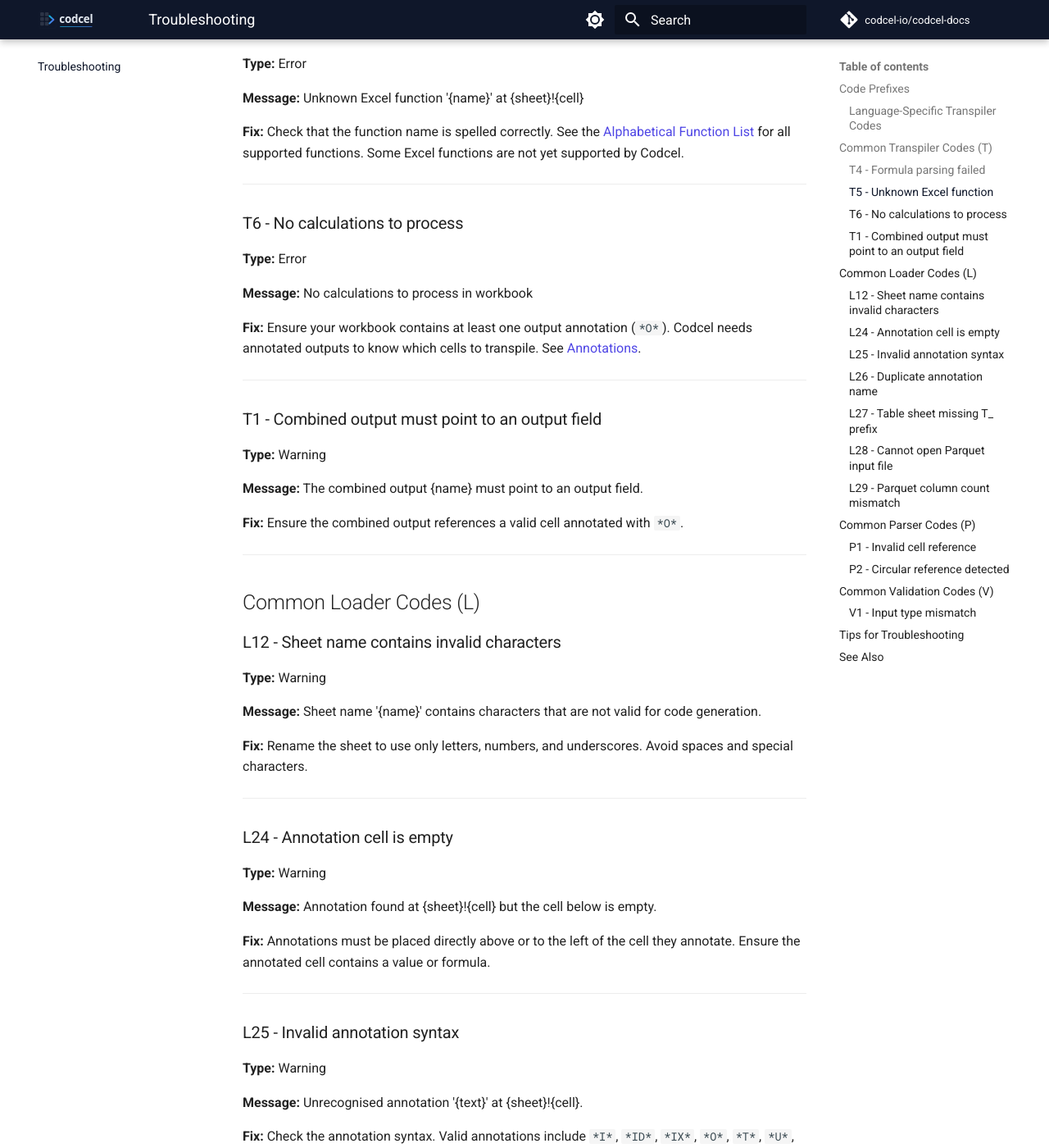
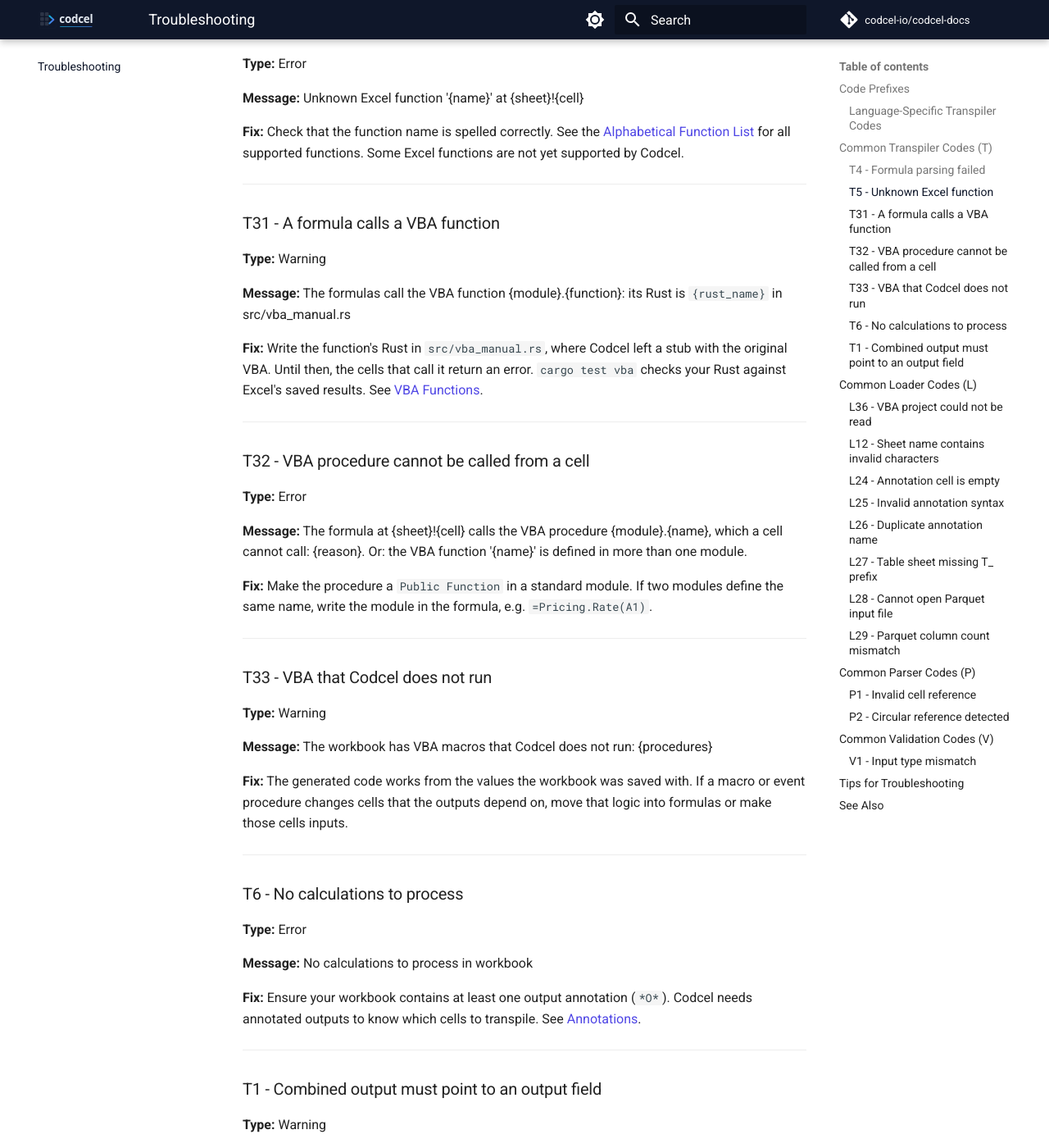
Before and after one commit to codcel-io/codcel-docs, an MkDocs documentation site: the page built from user-guide/error-codes.md, in a window 1280 px wide and 1400 px high, scrolled down 2337 px. Shown: the whole window at 82% size. Built offline with MkDocs 1.6.1 and Material for MkDocs 9.7.7, drawn with Linux system fonts in a browser that asks for light colours; comment, search, counter and statistics services are not loaded; some of the changed text lies outside the part shown.

Commit message:
Document VBA functions and codes T31-T33, L36
  - New user guide page "VBA Functions": how calls to VBA functions are
    converted, the user-owned vba_manual.rs, the generated Excel-checked
    tests, and what is not run (Subs, event macros).
  - Error codes T31, T32, T33 and L36 added.
  - Navigation entry under Excel Concepts.

````diff
--- a/mkdocs.yml
+++ b/mkdocs.yml
@@ -110,6 +110,7 @@ nav:
       - Dynamic Arrays: dynamic-arrays.md
       - Functional Programming: functional-programming.md
       - Circular References: circular-references.md
+      - VBA Functions: vba-functions.md
   - Function Reference:
       - Alphabetical List: alphabetical-functions.md
       - Mathematical Functions: mathematical-functions.md
--- a/user-guide/error-codes.md
+++ b/user-guide/error-codes.md
@@ -78,6 +78,36 @@ These codes appear when generating code for a specific output target:
 
 ---
 
+### T31 - A formula calls a VBA function
+
+**Type:** Warning
+
+**Message:** The formulas call the VBA function {module}.{function}: its Rust is `{rust_name}` in src/vba_manual.rs
+
+**Fix:** Write the function's Rust in `src/vba_manual.rs`, where Codcel left a stub with the original VBA. Until then, the cells that call it return an error. `cargo test vba` checks your Rust against Excel's saved results. See [VBA Functions](./vba-functions.md).
+
+---
+
+### T32 - VBA procedure cannot be called from a cell
+
+**Type:** Error
+
+**Message:** The formula at {sheet}!{cell} calls the VBA procedure {module}.{name}, which a cell cannot call: {reason}. Or: the VBA function '{name}' is defined in more than one module.
+
+**Fix:** Make the procedure a `Public Function` in a standard module. If two modules define the same name, write the module in the formula, e.g. `=Pricing.Rate(A1)`.
+
+---
+
+### T33 - VBA that Codcel does not run
+
+**Type:** Warning
+
+**Message:** The workbook has VBA macros that Codcel does not run: {procedures}
+
+**Fix:** The generated code works from the values the workbook was saved with. If a macro or event procedure changes cells that the outputs depend on, move that logic into formulas or make those cells inputs.
+
+---
+
 ### T6 - No calculations to process
 
 **Type:** Error
@@ -99,6 +129,16 @@ These codes appear when generating code for a specific output target:
 ---
 
 ## Common Loader Codes (L)
+
+### L36 - VBA project could not be read
+
+**Type:** Warning
+
+**Message:** The workbook's VBA project could not be read
+
+**Fix:** Formulas that call VBA functions will not convert. Open the workbook in Excel, check the VBA project compiles (Debug > Compile VBAProject), and save it again.
+
+---
 
 ### L12 - Sheet name contains invalid characters
 
--- /dev/null
+++ b/user-guide/vba-functions.md
@@ -0,0 +1,121 @@
+<!--
+SPDX-FileCopyrightText: Copyright (c) 2026 Codcel
+SPDX-License-Identifier: CC-BY-4.0
+
+This file is part of the Codcel documentation (https://codcel.io).
+See LICENSE in the project root.
+-->
+
+# VBA Functions
+
+A formula can call a function written in the workbook's VBA, for example `=PremiumRate(B2, B3)`. Codcel converts formulas, not VBA, so it handles such a call like this:
+
+1. Codcel reads the VBA project in the workbook (`.xlsm`, `.xlsb`, `.xls`) and finds the function the formula calls.
+2. The generated code calls a Rust function in its place, one Rust function per VBA function.
+3. You write that Rust function once. Codcel gives you a stub to start from, which holds the original VBA, and tests built from the results Excel saved.
+
+Every target language uses the same Rust, because the other languages call the Rust calculation library.
+
+## The generated files
+
+In the Rust calculation library (`<project>-calculation/src`):
+
+| File | Owner | What it holds |
+|---|---|---|
+| `vba_manual.rs` | **You** | One function per VBA function, to write in Rust. Codcel writes this file once and **never overwrites it**, even with `--clean`. |
+| `vba/mod.rs` | Codcel | Lists each VBA function, its Rust function and the cells that call it. Replaced on every generation. |
+| `vba/tests.rs` | Codcel | A test for each cell whose formula is just the call. It checks the Rust against the value Excel saved. Replaced on every generation. |
+
+Each stub in `vba_manual.rs` looks like this:
+
+```rust
+/// `Pricing.PremiumRate`, the VBA function the formulas call as `PremiumRate`.
+///
+/// Called from Quote!B7, Quote!B8.
+///
+/// VBA returns: `Double`
+///
+/// VBA arguments:
+/// - `age`: `ByVal Age As Integer`
+/// - `term`: `ByVal Term As Integer`
+//
+// TODO(codcel-vba): convert Pricing.PremiumRate to Rust.
+//
+// Original VBA (Pricing, lines 8-15):
+//    8 | Public Function PremiumRate(ByVal Age As Integer, ByVal Term As Integer) As Double
+//    9 |     If Age < 18 Or Term <= 0 Then
+//  ...
+pub fn premium_rate(age: Value, term: Value) -> Result<Value, Box<dyn Error + Send + Sync>> {
+    let _ = (&age, &term);
+    Err(crate::vba::not_converted("Pricing.PremiumRate"))
+}
+```
+
+The stub also lists the other VBA procedures the function calls, with their source, and a few of the results Excel saved.
+
+To find every function still to write, search for `TODO(codcel-vba)`.
+
+## Writing a function
+
+Replace the stub's body with Rust that does what the VBA does.
+
+- **Arguments.** Each argument is a `Value`:
+    - a number is `Value::F64`;
+    - text is `Value::String`;
+    - TRUE or FALSE is `Value::Bool`;
+    - a blank cell, or an optional argument the formula left out, is `Value::None`;
+    - a range is `Value::AreaValue`, a `Vec` of rows, each a `Vec` of cells.
+- **`ParamArray`.** A `ParamArray` parameter arrives as one `Vec<Value>`.
+- **Return value.** Return the value the cell should show, for example `Ok(Value::F64(rate))`.
+- **Errors.** For an error the VBA would give, return `Ok(Value::Error(ExcelError::Value))`, which shows as `#VALUE!`.
+- **Unwritten functions.** Until a function is written, the cells that call it return an error that names the function. No wrong value is calculated.
+
+Check your work with:
+
+```bash
+cd <project>-calculation
+cargo test vba
+```
+
+## When the VBA changes
+
+Generate again as usual. Your `vba_manual.rs` is kept.
+
+If the formulas now call a VBA function your file does not have yet, Codcel writes its stub to `vba_manual.rs.new` and says so. Copy the stub into `vba_manual.rs`. Once every function is there, Codcel removes the `.new` file on the next generation.
+
+## What Codcel reports
+
+| Code | When |
+|---|---|
+| [T31](./error-codes.md#t31-a-formula-calls-a-vba-function) | A formula calls a VBA function. Its Rust is in `vba_manual.rs`. |
+| [T32](./error-codes.md#t32-vba-procedure-cannot-be-called-from-a-cell) | A formula calls a VBA procedure that a cell cannot call, or a name two modules define. |
+| [T33](./error-codes.md#t33-vba-that-codcel-does-not-run) | The workbook has macros or event procedures, which Codcel does not run. |
+| [L36](./error-codes.md#l36-vba-project-could-not-be-read) | The workbook's VBA project could not be read. |
+
+## What a cell can call
+
+Excel lets a cell call only some VBA procedures, and Codcel follows the same rules:
+
+- **Allowed:** a `Public` (or undeclared) `Function` in a standard module.
+- **Not allowed:**
+    - `Sub`s;
+    - `Private` functions;
+    - functions in sheet, `ThisWorkbook`, class or form modules;
+    - functions in a module with `Option Private Module`.
+- **Same name in two modules:** write the module in the formula, for example `=Pricing.Rate(A1)`.
+
+Conditional compilation (`#If ... Then`) is read as 64-bit Excel on Windows.
+
+## VBA that does not compute a cell
+
+Some VBA changes the workbook instead of computing a cell:
+
+- event procedures such as `Workbook_Open` and `Worksheet_Change`;
+- macros run from a button.
+
+The generated code does not run this VBA. It works from the values the workbook was saved with, and Codcel lists such procedures in warning T33.
+
+If a macro changes cells that an output depends on, do one of these:
+
+- move that logic into formulas;
+- make those cells inputs.
````
